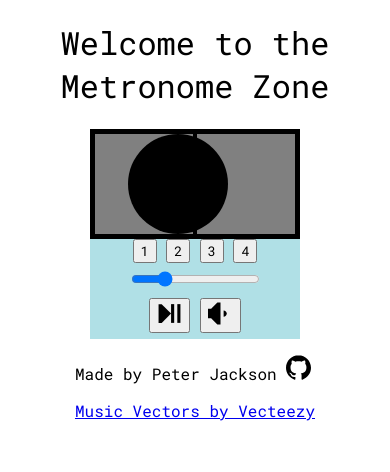
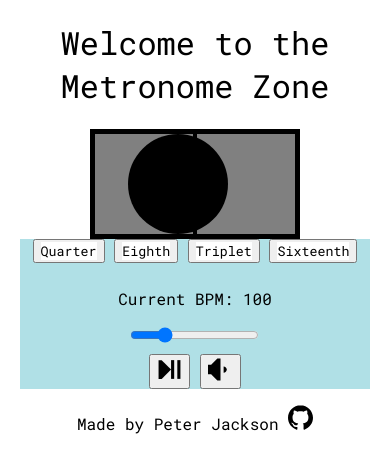
Before and after one commit to Pjaxon999/Metronome, a plain HTML site: page index.html in a window 390 px wide. Drawn offline with Linux system fonts and the light colour scheme.

Commit message:
Removed images Changed Styling and Structure
I tried to use a CSS sprite for the background of the different beat
buttons but could not find a single icon set that had all of the icons I
would need. I also realized that the sizing was going to be a problem
unless I used images that I made or found that would not really match
each other. Maybe in the future I could generate my own sprite image
using images taken from a standard notation app. For now, these images
have been replaced by text that I can manipulate later. I also tried to
add some media queries for sizing, but struggled to get anything to look
right on smaller screens. I'll test how it looks now on an Iphone SE and
make adjustments as necessary. I also updated the class names to be in
keeping with the CSS naming convention as opposed to camel casing.

```diff
--- a/index.html
+++ b/index.html
@@ -17,23 +17,24 @@
 
 <div class="screen">
     <div class="vertical"></div>
-    <div class="animationContainer"></div>
+    <div class="animation-container"></div>
 </div>
 
 <div class="controls">
 
-    <div class="beatBtns">
-    <button class="beats">1</button>
-    <button class="beats">2</button>
-    <button class="beats">3</button>
-    <button class="beats">4</button>
+    <div class="beat-btns">
+    <button class="beats"><span class="quarter" id="beat-one">Quarter</span></button>
+    <button class="beats"><span class="eighth" id="beat-two">Eighth</span></button>
+    <button class="beats"><span class="triplet" id="beat-three">Triplet</span></button>
+    <button class="beats"><span class="sixteenth" id="beat-four">Sixteenth</span></button>
     </div>
 
-    <div class="slidecontainer">
-    <input type="range" min="40" max="300" value="100" class="slider" id="myRange">
+    <div class="slide-container">
+    <p>Current BPM: <span id="bpm">100</span></p>
+    <input type="range" min="40" max="300" value="100" class="slider" id="BPMSlider">
     </div>
 
-    <div class="audioBtns">
+    <div class="audio-btns">
     <button><img id="playpause" src="./assets/images/play-pause-svgrepo-com.svg"></button>
     <button><img id="volume" src="./assets/images/volume-low-svgrepo-com.svg"></button>
     </div>
@@ -44,7 +45,6 @@
 
 <footer>
 <p>Made by Peter Jackson <a href="https://github.com/Pjaxon999/Metronome"><img id="gitimg" src="./assets/images/github-svgrepo-com.svg"></a></p>
-<a href="https://www.vecteezy.com/free-vector/music">Music Vectors by Vecteezy</a>
 </footer>
 
 </html>
--- a/styles.css
+++ b/styles.css
@@ -22,8 +22,12 @@ h1 {
     height: 110px;
     width: 210px;
     border: 5px solid black;
-    background: gray;
+    background-color: gray;
+    overflow: hidden;
+}
 
+.quarter, .eighth, .sixteenth, .triplet, .rest {
+    background-color: white;
 }
 
 .vertical {
@@ -35,29 +39,33 @@ h1 {
     height: 100px;
 }
 
-.animationContainer {
+.animation-container {
     position: absolute;
     width: 100px;
     height: 100px;
     border-radius: 75%;
     background-color: black;
     position: relative;
-    animation: visualMetronome linear infinite alternate;
+    animation: visual-metronome linear infinite alternate;
     animation-duration: 0.6s;
 }
 
 .controls {
     display: flex;
-    flex-flow: row wrap;
-    justify-content: center;
-    height: 100px;
-    width: 210px;
+    flex-flow: column nowrap;
+    justify-content: space-between;
+    align-items: center;
+    height: 150px;
+    width: 350px;
     background-color: powderblue;
 }
 
-@keyframes visualMetronome {
-    0% {left: 0px}
-    100% {left: 100px}
+.slide-container {
+    display:flex;
+    flex-flow: column nowrap;
+    flex: 1;
+    justify-content: center;
+    align-items: center;
 }
 
 #gitimg {
@@ -74,3 +82,8 @@ h1 {
     height:25px;
     width:25px;
 }
+
+@keyframes visual-metronome {
+    0% {left: 0px}
+    100% {left: 100px}
+}
```
Also changed, not shown: assets/images/player-play-pause-svgrepo-com.svg (deleted), assets/images/vecteezy_music-notes-and-keys-set-musical-notation-icons_.jpg (deleted), assets/images/volume-2-svgrepo-com.svg (deleted), 3 other files.
